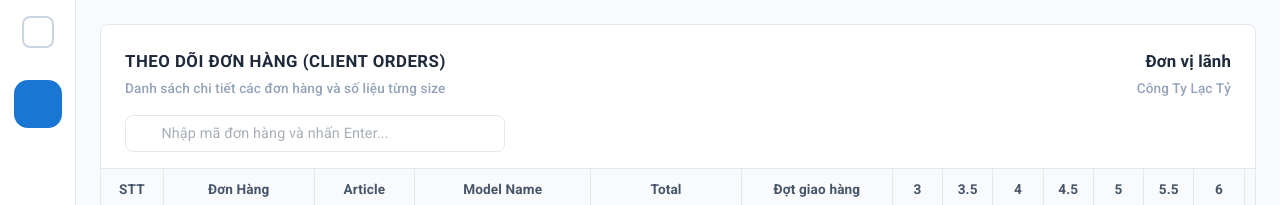
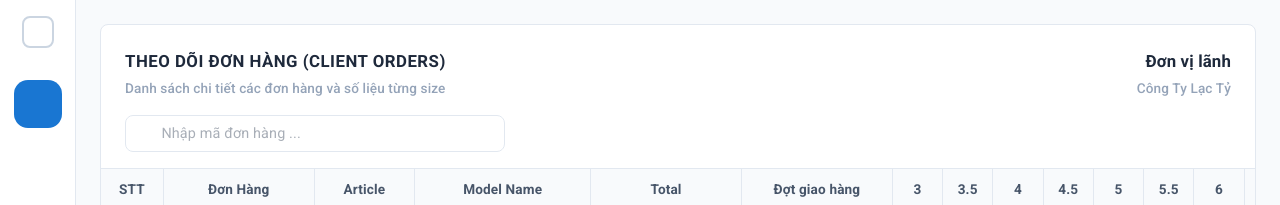
Before and after one commit to longwinpro113/exportD-D-web, a React (Vite) app: page /client-orders in a window 1280 px wide. Shown: the top 205 px of the page. Built offline with nearby package versions, Linux system fonts and the light colour scheme; no server answers; some icons are missing.

Commit message:
edit placeholder in search field at client orders

```diff
--- a/src/components/ClientOrders.jsx
+++ b/src/components/ClientOrders.jsx
@@ -93,7 +93,7 @@ const ClientOrders = () => {
                     <Box sx={{ width: '380px', mt: 1 }}>
                         <TextField
                             fullWidth size="small"
-                            placeholder="Nhập mã đơn hàng và nhấn Enter..."
+                            placeholder="Nhập mã đơn hàng ..."
                             value={searchQuery}
                             onChange={(e) => setSearchQuery(e.target.value)}
                             InputProps={{
```
